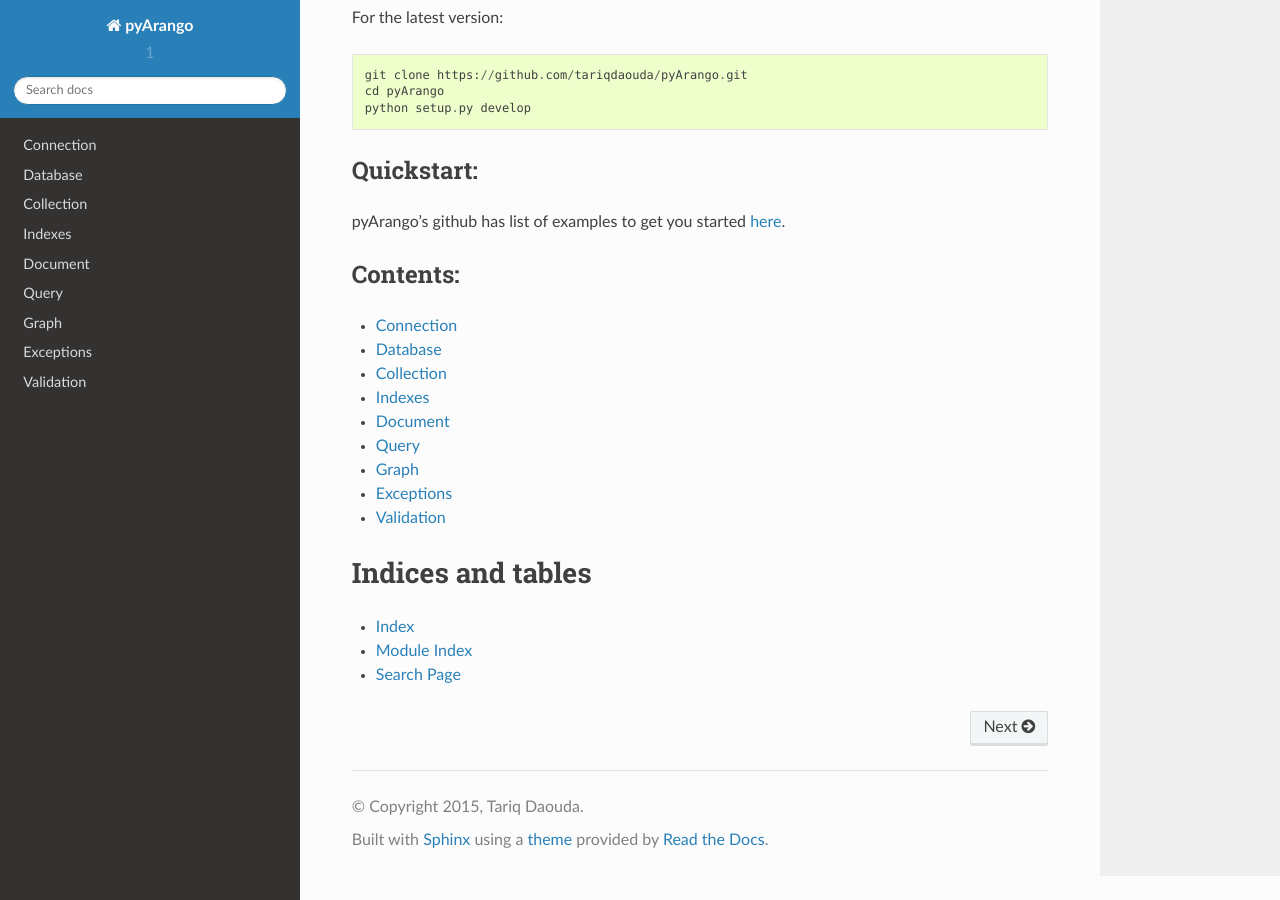
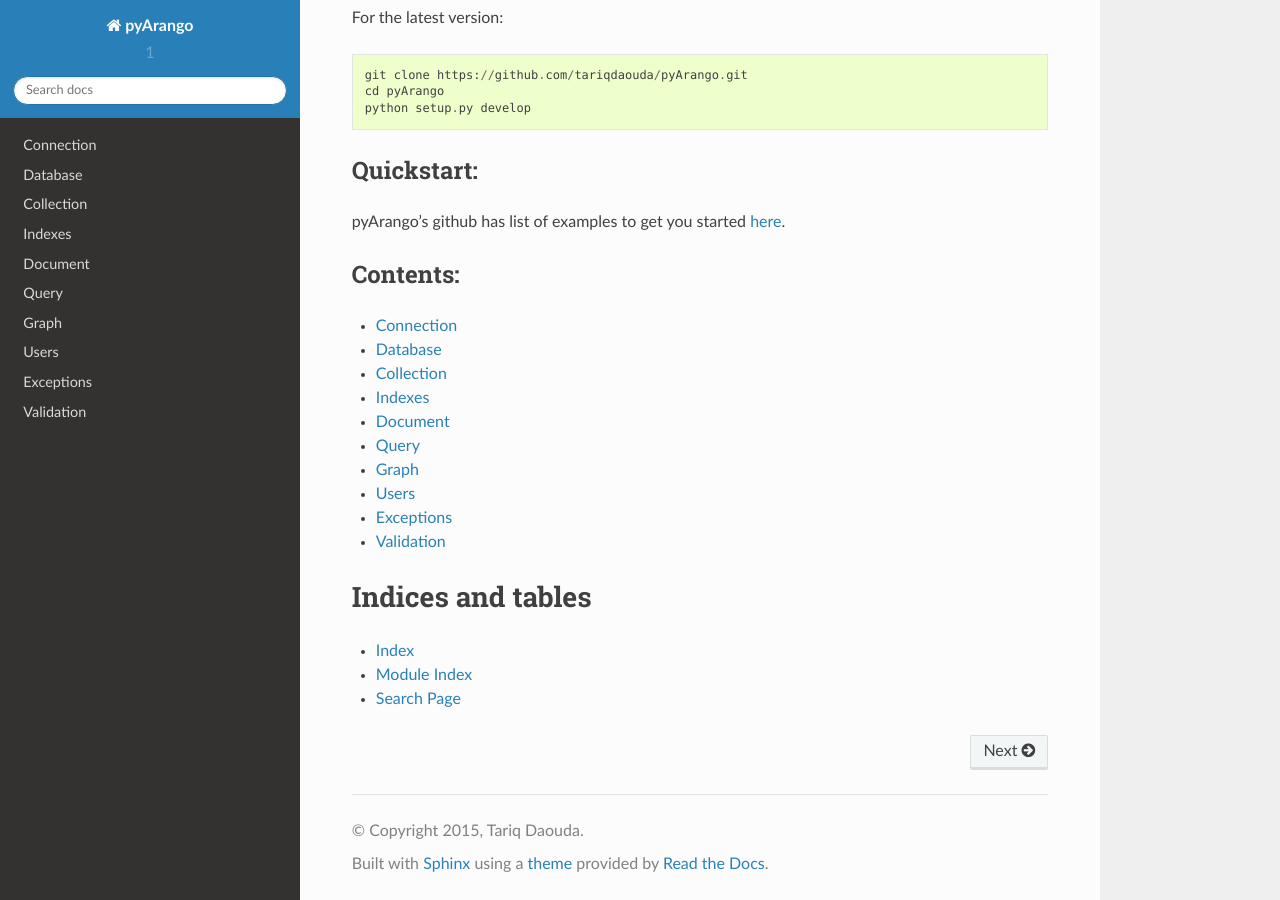
Before and after one commit to ArangoDB-Community/pyArango, a Sphinx documentation site: the page built from pyArango/doc/source/index.rst, in a window 1280 px wide and 900 px high, scrolled down 933 px. Built offline with Sphinx 7.4.7 and the Read the Docs theme 2.0.0, drawn with Linux system fonts in a browser that asks for light colours.

Commit message:
Added doc for users

```diff
--- a/pyArango/doc/source/index.rst
+++ b/pyArango/doc/source/index.rst
@@ -68,6 +68,7 @@
    document
    query
    graph
+   users
    exceptions
    validation
 
--- /dev/null
+++ b/pyArango/doc/source/users.rst
@@ -0,0 +1,4 @@
+Users
+----------
+.. automodule:: pyArango.users
+   :members:
```
